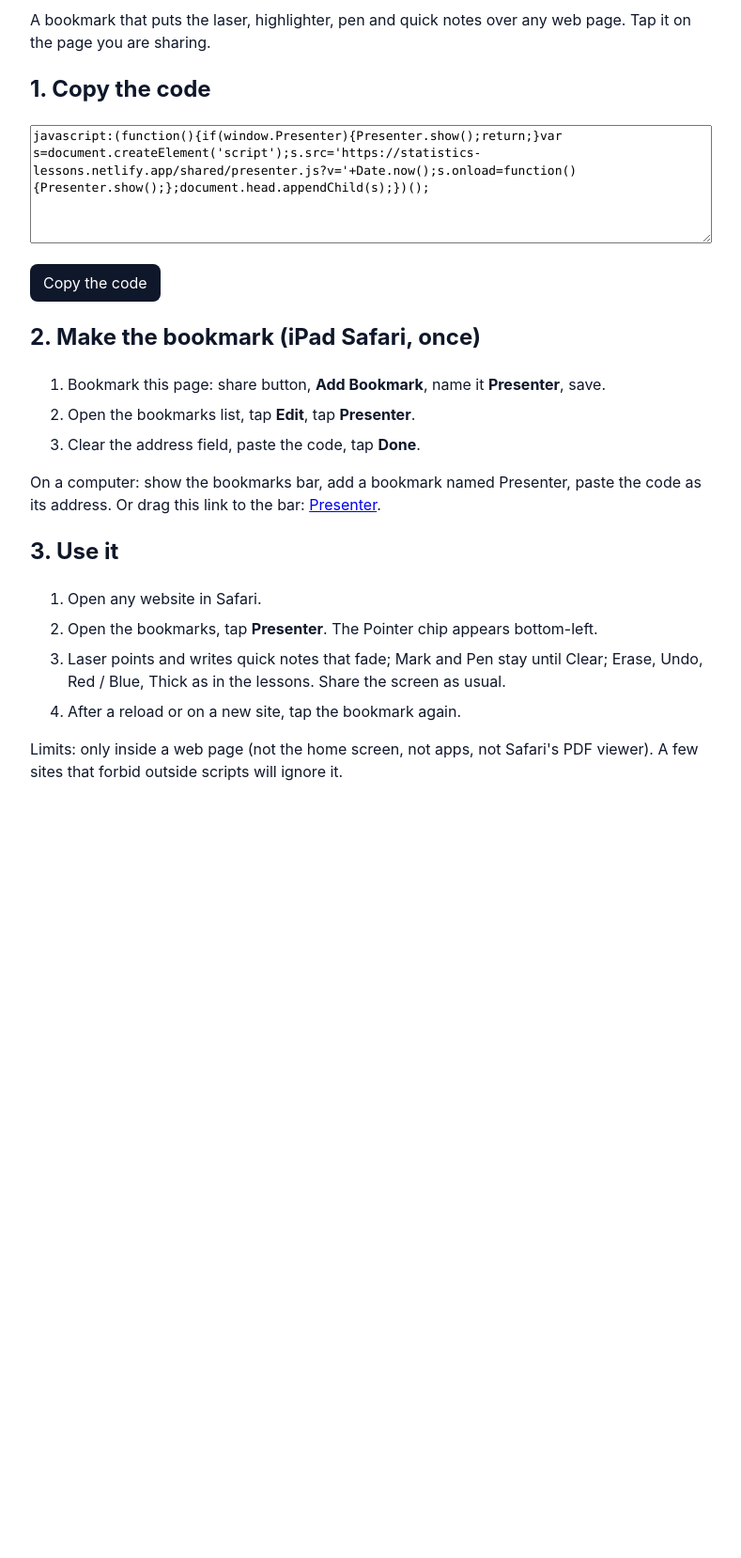
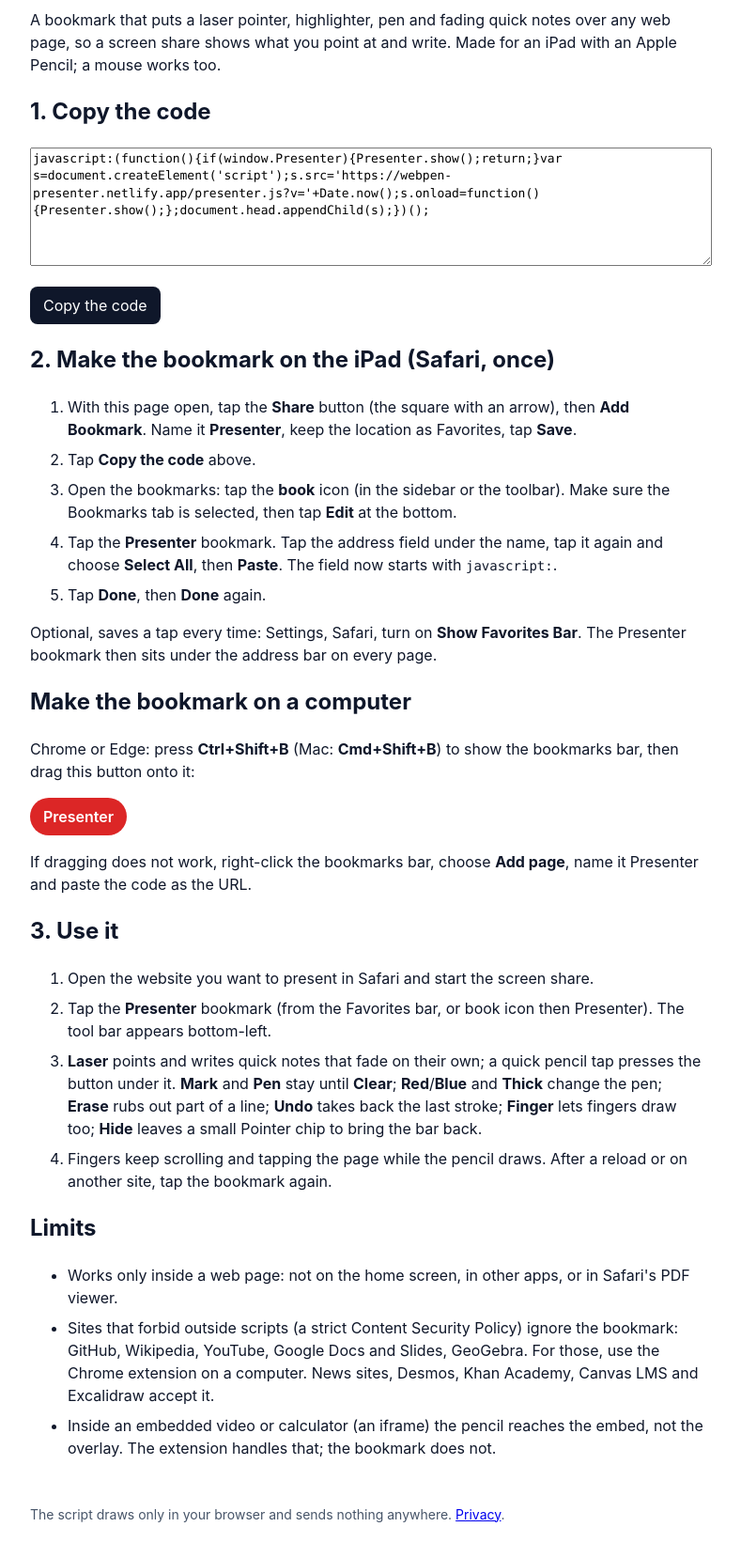
Before and after one commit to mondragon-developer/webpen, a browser extension: page bookmarklet/index.html in a window 1280 px wide. Shown: the part 100-1758 px from the top of the page at 94% size, without its empty margins (248-1037 px from the left). Before the commit the page ends 973 px from the top, so only its background shows below. Drawn offline with Linux system fonts and the light colour scheme.

Commit message:
Check the bookmarklet in desktop Chromium and write the iPad Safari steps
BBC and a local lesson page pass the pen checks; GitHub, Wikipedia, YouTube, Google
Docs and GeoGebra refuse outside scripts through their Content Security Policy, so the
page now lists them. SCRIPT_URL points at the project's own host, to be deployed next.

```diff
--- a/bookmarklet/index.html
+++ b/bookmarklet/index.html
@@ -8,49 +8,66 @@
   body { font: 16px/1.5 -apple-system, BlinkMacSystemFont, "Segoe UI", sans-serif; max-width: 720px; margin: 40px auto; padding: 0 16px; color: #0f172a; }
   textarea { width: 100%; height: 120px; font: 13px/1.4 ui-monospace, Menlo, monospace; }
   button { font: inherit; padding: 8px 14px; border-radius: 8px; border: 0; background: #0f172a; color: #fff; }
-  ol li { margin-bottom: 8px; }
+  ol li, ul li { margin-bottom: 8px; }
+  a.drag { display: inline-block; padding: 8px 14px; border-radius: 999px; background: #dc2626; color: #fff; text-decoration: none; font-weight: 600; }
+  code { font: 14px ui-monospace, Menlo, monospace; }
+  footer { margin-top: 48px; font-size: 14px; color: #475569; }
 </style>
 </head>
 <body>
 <h1>WebPen Presenter bookmarklet</h1>
-<p>A bookmark that puts the laser, highlighter, pen and quick notes over any web page. Tap it on the page you are sharing.</p>
+<p>A bookmark that puts a laser pointer, highlighter, pen and fading quick notes over any web page, so a screen share shows what you point at and write. Made for an iPad with an Apple Pencil; a mouse works too.</p>
 
 <h2>1. Copy the code</h2>
 <textarea id="code" readonly></textarea>
 <p><button id="copy" type="button">Copy the code</button> <span id="status"></span></p>
 
-<h2>2. Make the bookmark (iPad Safari, once)</h2>
+<h2>2. Make the bookmark on the iPad (Safari, once)</h2>
 <ol>
-  <li>Bookmark this page: share button, <b>Add Bookmark</b>, name it <b>Presenter</b>, save.</li>
-  <li>Open the bookmarks list, tap <b>Edit</b>, tap <b>Presenter</b>.</li>
-  <li>Clear the address field, paste the code, tap <b>Done</b>.</li>
+  <li>With this page open, tap the <b>Share</b> button (the square with an arrow), then <b>Add Bookmark</b>. Name it <b>Presenter</b>, keep the location as Favorites, tap <b>Save</b>.</li>
+  <li>Tap <b>Copy the code</b> above.</li>
+  <li>Open the bookmarks: tap the <b>book</b> icon (in the sidebar or the toolbar). Make sure the Bookmarks tab is selected, then tap <b>Edit</b> at the bottom.</li>
+  <li>Tap the <b>Presenter</b> bookmark. Tap the address field under the name, tap it again and choose <b>Select All</b>, then <b>Paste</b>. The field now starts with <code>javascript:</code>.</li>
+  <li>Tap <b>Done</b>, then <b>Done</b> again.</li>
 </ol>
-<p>On a computer: show the bookmarks bar, add a bookmark named Presenter, paste the code as its address. Or drag this link to the bar: <a id="drag" href="#">Presenter</a>.</p>
+<p>Optional, saves a tap every time: Settings, Safari, turn on <b>Show Favorites Bar</b>. The Presenter bookmark then sits under the address bar on every page.</p>
+
+<h2>Make the bookmark on a computer</h2>
+<p>Chrome or Edge: press <b>Ctrl+Shift+B</b> (Mac: <b>Cmd+Shift+B</b>) to show the bookmarks bar, then drag this button onto it:</p>
+<p><a id="drag" class="drag" href="#">Presenter</a></p>
+<p>If dragging does not work, right-click the bookmarks bar, choose <b>Add page</b>, name it Presenter and paste the code as the URL.</p>
 
 <h2>3. Use it</h2>
 <ol>
-  <li>Open any website in Safari.</li>
-  <li>Open the bookmarks, tap <b>Presenter</b>. The Pointer chip appears bottom-left.</li>
-  <li>Laser points and writes quick notes that fade; Mark and Pen stay until Clear; Erase, Undo, Red / Blue, Thick as in the lessons. Share the screen as usual.</li>
-  <li>After a reload or on a new site, tap the bookmark again.</li>
+  <li>Open the website you want to present in Safari and start the screen share.</li>
+  <li>Tap the <b>Presenter</b> bookmark (from the Favorites bar, or book icon then Presenter). The tool bar appears bottom-left.</li>
+  <li><b>Laser</b> points and writes quick notes that fade on their own; a quick pencil tap presses the button under it. <b>Mark</b> and <b>Pen</b> stay until <b>Clear</b>; <b>Red</b>/<b>Blue</b> and <b>Thick</b> change the pen; <b>Erase</b> rubs out part of a line; <b>Undo</b> takes back the last stroke; <b>Finger</b> lets fingers draw too; <b>Hide</b> leaves a small Pointer chip to bring the bar back.</li>
+  <li>Fingers keep scrolling and tapping the page while the pencil draws. After a reload or on another site, tap the bookmark again.</li>
 </ol>
-<p>Limits: only inside a web page (not the home screen, not apps, not Safari's PDF viewer). A few sites that forbid outside scripts will ignore it.</p>
+
+<h2>Limits</h2>
+<ul>
+  <li>Works only inside a web page: not on the home screen, in other apps, or in Safari's PDF viewer.</li>
+  <li>Sites that forbid outside scripts (a strict Content Security Policy) ignore the bookmark: GitHub, Wikipedia, YouTube, Google Docs and Slides, GeoGebra. For those, use the Chrome extension on a computer. News sites, Desmos, Khan Academy, Canvas LMS and Excalidraw accept it.</li>
+  <li>Inside an embedded video or calculator (an iframe) the pencil reaches the embed, not the overlay. The extension handles that; the bookmark does not.</li>
+</ul>
+
+<footer>
+  <p>The script draws only in your browser and sends nothing anywhere. <a href="privacy.html">Privacy</a>.</p>
+</footer>
 
 <script>
-  // Where presenter.js is hosted. Change it when this project gets its own site.
-  var SCRIPT_URL = "https://statistics-lessons.netlify.app/shared/presenter.js";
+  var SCRIPT_URL = "https://webpen-presenter.netlify.app/presenter.js";
   var code = "javascript:(function(){if(window.Presenter){Presenter.show();return;}var s=document.createElement('script');s.src='" + SCRIPT_URL + "?v='+Date.now();s.onload=function(){Presenter.show();};document.head.appendChild(s);})();";
   document.getElementById("code").value = code;
   document.getElementById("drag").href = code;
+  document.getElementById("drag").addEventListener("click", function (e) { e.preventDefault(); });
   document.getElementById("copy").addEventListener("click", function () {
     var t = document.getElementById("code");
     t.select();
-    if (navigator.clipboard) {
-      navigator.clipboard.writeText(code).then(function () { document.getElementById("status").textContent = "Copied."; });
-    } else {
-      document.execCommand("copy");
-      document.getElementById("status").textContent = "Copied.";
-    }
+    var done = function () { document.getElementById("status").textContent = "Copied."; };
+    if (navigator.clipboard) navigator.clipboard.writeText(code).then(done, function () { document.execCommand("copy"); done(); });
+    else { document.execCommand("copy"); done(); }
   });
 </script>
 </body>
```
Also changed, not shown: TRACKER.md (+24 -3 lines).
